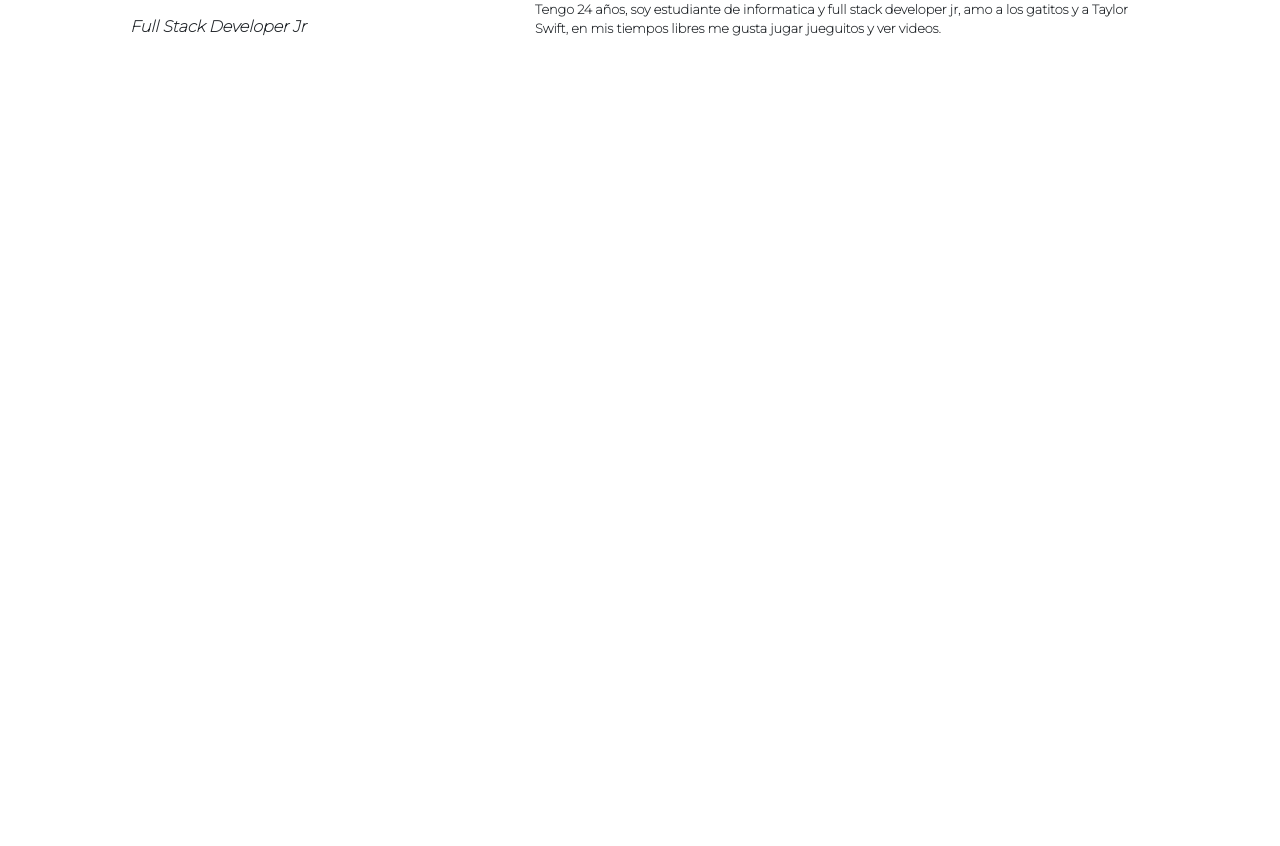
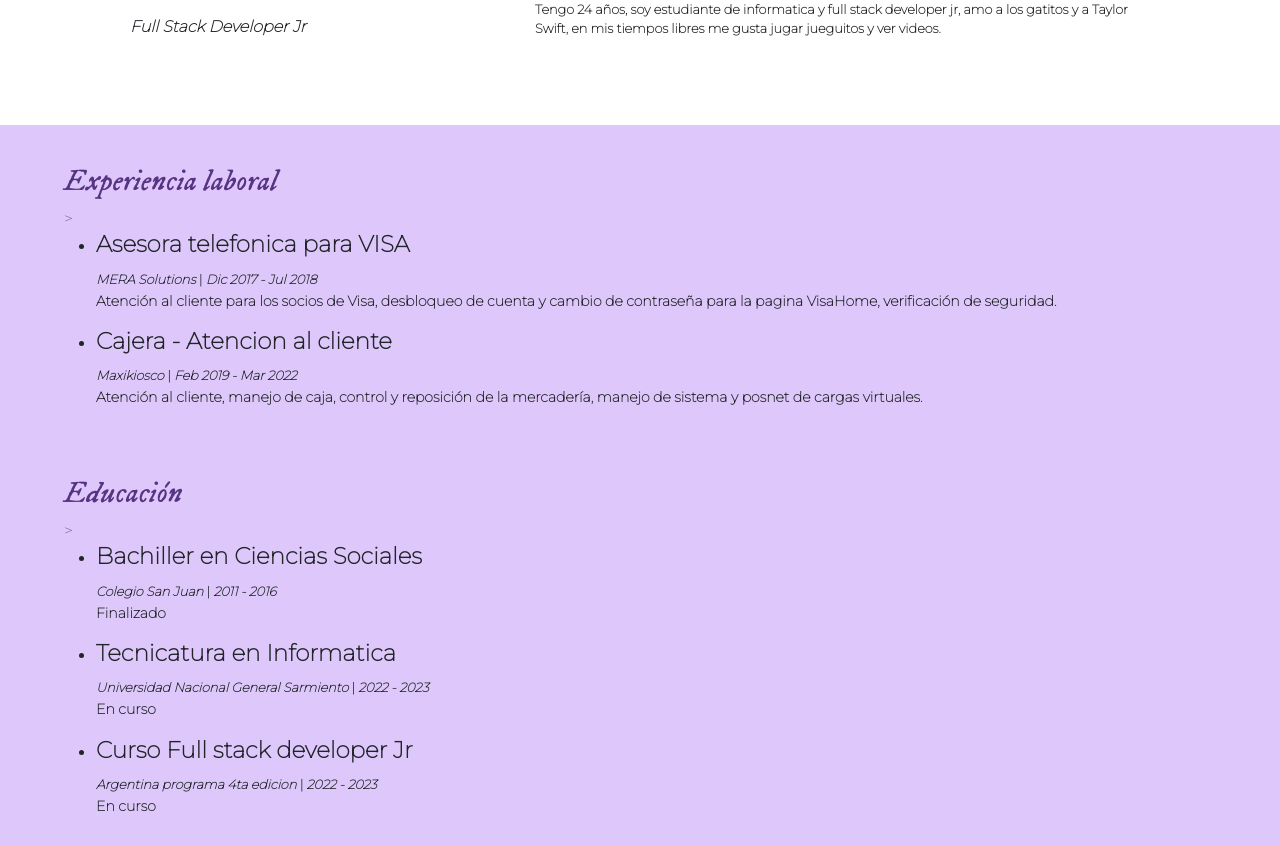
Before and after one commit to biann026/AP_MiPortfolio_Front, an Angular app in the folder Portfolio/: page / in a window 1280 px wide. Shown: the part 847-1693 px from the top of the page. Before the commit the page ends 902 px from the top, so only its background shows below. Built offline with nearby package versions, Linux system fonts and the light colour scheme.

Commit message:
add exp/ed
trabajos y estudio

```diff
--- a/Portfolio/src/app/app.component.html
+++ b/Portfolio/src/app/app.component.html
@@ -1,3 +1,5 @@
 <app-header></app-header>
 <app-banner></app-banner>
 <app-sobre-mi></app-sobre-mi>
+<app-experiencia-laboral></app-experiencia-laboral>
+<app-educacion></app-educacion>
--- a/Portfolio/src/app/app.module.ts
+++ b/Portfolio/src/app/app.module.ts
@@ -6,6 +6,8 @@ import { AppComponent } from './app.component';
 import { HeaderComponent } from './components/header/header.component';
 import { BannerComponent } from './components/banner/banner.component';
 import { SobreMiComponent } from './components/sobre-mi/sobre-mi.component';
+import { ExperienciaLaboralComponent } from './components/experiencia-laboral/experiencia-laboral.component';
+import { EducacionComponent } from './components/educacion/educacion.component';
 
 @NgModule({
   declarations: [
@@ -13,6 +15,8 @@ import { SobreMiComponent } from './components/sobre-mi/sobre-mi.component';
     HeaderComponent,
     BannerComponent,
     SobreMiComponent,
+    ExperienciaLaboralComponent,
+    EducacionComponent,
   ],
   imports: [
     BrowserModule,
--- /dev/null
+++ b/Portfolio/src/app/components/educacion/educacion.component.css
@@ -0,0 +1,72 @@
+.row {
+    background-color: #dec8fb;
+    padding-top: 3%;
+    padding-bottom: 1%;
+    padding-left: 5%;
+    padding-right: 5%;
+}
+.educacion h1{
+    color: #563383;
+}
+.instituciones h1{
+    font-weight: bolder;
+}
+.instituciones h2{
+    font-weight: bold;
+    font-style: italic;
+    display: inline;
+}
+.instituciones h3{
+    font-weight: bold;
+    font-style: italic;
+    display: inline;
+}
+.instituciones h6{
+    display: inline;
+    font-weight: bold ;
+}
+.instituciones p{
+    font-weight: bold;
+}
+
+@media (min-width:576px){
+    .educacion h1{
+        font-size: 2.3vw;
+    }
+    .instituciones h1{
+        font-size: 1.8vw;
+    }
+    .instituciones h2{
+        font-size: 1vw;
+    }
+    .instituciones h3{
+        font-size: 1vw;
+    }
+    .instituciones h6{
+        font-size: 1vw;
+    }
+    .instituciones p{
+        font-size: 1.1vw;
+    }
+}
+
+@media (max-width:575px){
+    .educacion h1{
+        font-size: 8vw;
+    }
+    .instituciones h1{
+        font-size: 6vw;
+    }
+    .instituciones h2{
+        font-size: 2.5vw;
+    }
+    .instituciones h3{
+        font-size: 2.5vw;
+    }
+    .instituciones h6{
+        font-size: 2.5vw;
+    }
+    .instituciones p{
+        font-size: 4vw;
+    }
+}
--- /dev/null
+++ b/Portfolio/src/app/components/educacion/educacion.component.html
@@ -0,0 +1,25 @@
+<div class="row">
+    <div class="educacion font1">
+        <h1>Educación</h1>
+    </div>
+    <div class="instituciones font2">>
+        <ul>
+            <li>
+                <h1>Bachiller en Ciencias Sociales</h1><h2>Colegio San Juan </h2><h6>  | </h6><h3>2011 - 2016</h3>
+            </li>
+            <p>Finalizado</p>
+        </ul>
+        <ul>
+            <li>
+                <h1>Tecnicatura en Informatica</h1><h2>Universidad Nacional General Sarmiento </h2><h6>  | </h6><h3> 2022 - 2023 </h3>
+            </li>
+            <p>En curso</p>
+        </ul>
+        <ul>
+            <li>
+                <h1>Curso Full stack developer Jr</h1><h2>Argentina programa 4ta edicion </h2><h6>  | </h6><h3> 2022 - 2023 </h3>
+            </li>
+            <p>En curso</p>
+        </ul>
+    </div>
+</div>
--- /dev/null
+++ b/Portfolio/src/app/components/experiencia-laboral/experiencia-laboral.component.css
@@ -0,0 +1,72 @@
+.row {
+    background-color: #dec8fb;
+    padding-top: 3%;
+    padding-bottom: 1%;
+    padding-left: 5%;
+    padding-right: 5%;
+}
+.experiencia h1{
+    color: #563383;
+}
+.trabajos h1{
+    font-weight: bolder;
+}
+.trabajos h2{
+    font-weight: bold;
+    font-style: italic;
+    display: inline;
+}
+.trabajos h3{
+    font-weight: bold;
+    font-style: italic;
+    display: inline;
+}
+.trabajos h6{
+    display: inline;
+    font-weight: bold ;
+}
+.trabajos p{
+    font-weight: bold;
+}
+
+@media (min-width:576px){
+    .experiencia h1{
+        font-size: 2.3vw;
+    }
+    .trabajos h1{
+        font-size: 1.8vw;
+    }
+    .trabajos h2{
+        font-size: 1vw;
+    }
+    .trabajos h3{
+        font-size: 1vw;
+    }
+    .trabajos h6{
+        font-size: 1vw;
+    }
+    .trabajos p{
+        font-size: 1.1vw;
+    }
+}
+
+@media (max-width:575px){
+    .experiencia h1{
+        font-size: 8vw;
+    }
+    .trabajos h1{
+        font-size: 6vw;
+    }
+    .trabajos h2{
+        font-size: 2.5vw;
+    }
+    .trabajos h3{
+        font-size: 2.5vw;
+    }
+    .trabajos h6{
+        font-size: 2.5vw;
+    }
+    .trabajos p{
+        font-size: 4vw;
+    }
+}
--- /dev/null
+++ b/Portfolio/src/app/components/experiencia-laboral/experiencia-laboral.component.html
@@ -0,0 +1,19 @@
+<div class="row">
+    <div class="experiencia font1">
+        <h1>Experiencia laboral</h1>
+    </div>
+    <div class="trabajos font2">>
+        <ul>
+            <li>
+                <h1>Asesora telefonica para VISA</h1><h2>MERA Solutions </h2><h6>  | </h6><h3>Dic 2017 - Jul 2018</h3>
+            </li>
+            <p>Atención al cliente para los socios de Visa, desbloqueo de cuenta y cambio de contraseña para la pagina VisaHome, verificación de seguridad.</p>
+        </ul>
+        <ul>
+            <li>
+                <h1>Cajera - Atencion al cliente</h1><h2>Maxikiosco </h2><h6>  | </h6><h3>Feb 2019 - Mar 2022</h3>
+            </li>
+            <p>Atención al cliente, manejo de caja, control y reposición de la mercadería, manejo de sistema y posnet de cargas virtuales.</p>
+        </ul>
+    </div>
+</div>
--- a/Portfolio/src/app/components/sobre-mi/sobre-mi.component.css
+++ b/Portfolio/src/app/components/sobre-mi/sobre-mi.component.css
@@ -18,6 +18,9 @@
 .person img{
     border-radius: 100%;
     box-shadow: 5px 5px 5px grey;
+}
+.fondo {
+    background-color: white;
 }
 
 @media (min-width:576px){
@@ -42,6 +45,10 @@
     .about p{
         font-size: 1vw;
     }
+    .fondo {
+        width: 100%;
+        height: 250px;
+    }
 
 }
 
@@ -50,7 +57,7 @@
         text-align: center;
         width: 100%;
         position: absolute;
-        top: 55%;
+        top: 70%;
     }
     .person img{
         width: 50%;
@@ -62,5 +69,8 @@
         margin-left: 10%;
         margin-right: 10%;
     }
-
+    .fondo {
+        width: 100%;
+        height: 500px;
+    }
 }
--- a/Portfolio/src/app/components/sobre-mi/sobre-mi.component.html
+++ b/Portfolio/src/app/components/sobre-mi/sobre-mi.component.html
@@ -13,3 +13,4 @@
             jugar jueguitos y ver videos.</p>
         </div>
 </div>
+<div class="fondo"></div>
```
Also changed, not shown: Portfolio/src/app/components/educacion/educacion.component.ts (added, +10 -0 lines), Portfolio/src/app/components/experiencia-laboral/experiencia-laboral.component.ts (added, +10 -0 lines), 2 other files (tests, documents, lock files or other folders).
